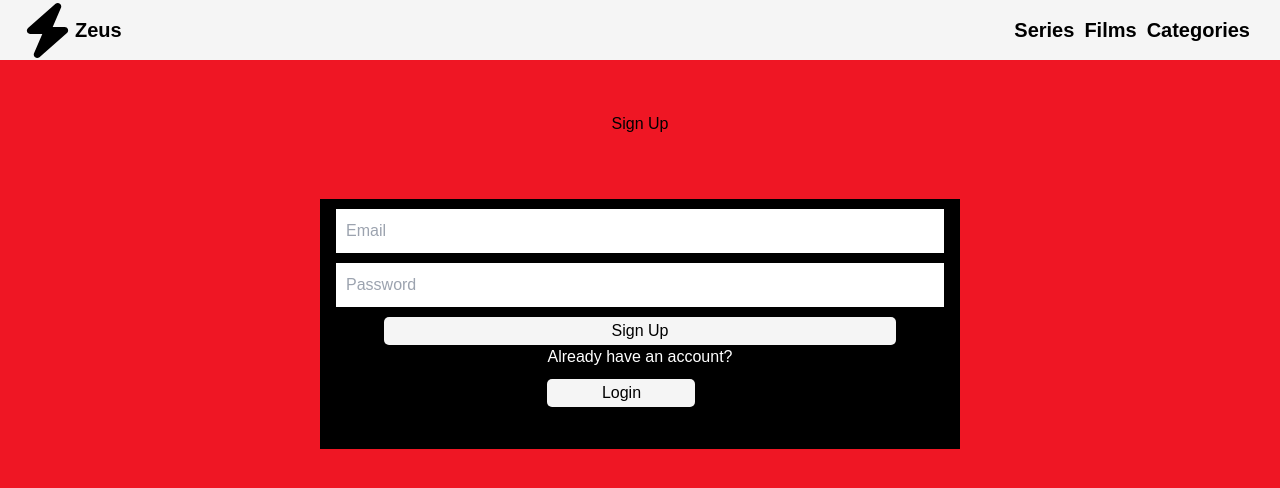
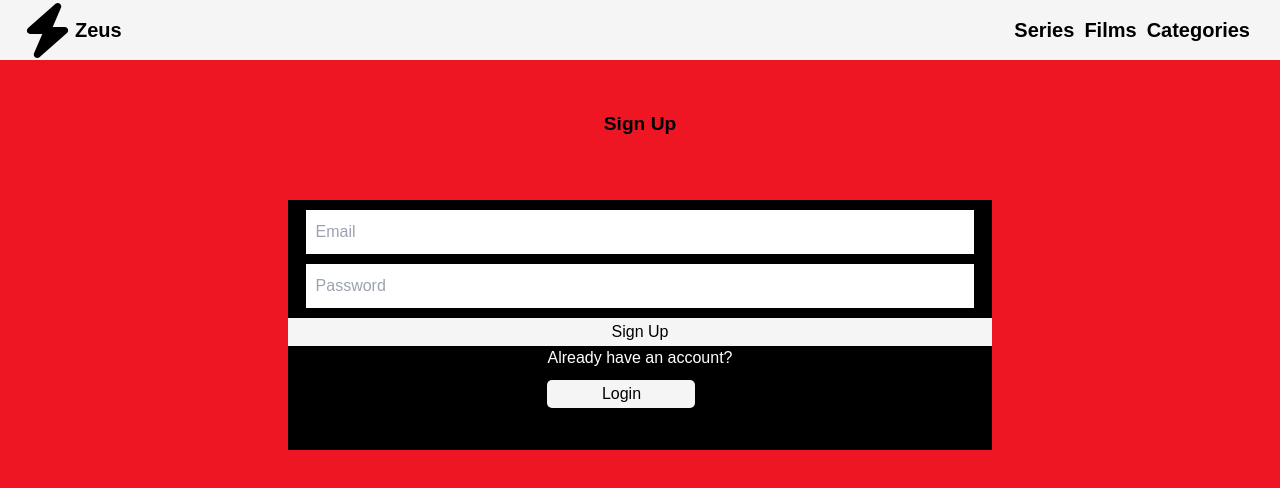
Before and after one commit to NanaKhodes/movie_app, a React (Vite) app: page / in a window 1280 px wide. Shown: the top 488 px of the page. Built offline with nearby package versions, Linux system fonts and the light colour scheme; no server answers; a web font is replaced by a local one.

Commit message:
increased btn size

```diff
--- a/src/authentication/Login.jsx
+++ b/src/authentication/Login.jsx
@@ -4,17 +4,16 @@ import { auth } from "./firebase";
 import { signInWithEmailAndPassword } from "firebase/auth";
 import { useNavigate } from "react-router-dom";
 import { PacmanLoader } from "react-spinners";
-import styles from "./Signup.module.css"
+import styles from "./Signup.module.css";
 import Nav from "../components/Nav";
 
-const Login = ({onLogin}) => {
+const Login = ({ onLogin }) => {
   const [email, setEmail] = useState("");
   const [password, setPassword] = useState("");
   const [error, setError] = useState("");
   const [loading, setLoading] = useState(false);
 
   const navigate = useNavigate();
-
 
   const handleLogin = async (e) => {
     e.preventDefault();
@@ -26,17 +25,18 @@ const Login = ({onLogin}) => {
       setError("Failed to load movies");
     } finally {
       setTimeout(() => {
-        setLoading(false)
+        setLoading(false);
       }, 2000);
     }
   };
 
   return (
     <div className={styles.signup}>
-      <h2>Login</h2>
+      <h2 className={styles.h2}>Login</h2>
       <form className={styles.form} onSubmit={handleLogin}>
+        <h2 className={styles.h2}>Login</h2>
         <input
-        className={styles.input}
+          className={styles.input}
           type="email"
           placeholder="Email"
           value={email}
@@ -44,7 +44,7 @@ const Login = ({onLogin}) => {
           required
         />
         <input
-        className={styles.input}
+          className={styles.input}
           type="password"
           placeholder="Password"
           value={password}
@@ -56,12 +56,12 @@ const Login = ({onLogin}) => {
         </button>
         {error && <p>{error}</p>}
       </form>
-      <PacmanLoader
+      {/* <PacmanLoader
         loading={loading}
         size={20}
         aria-label="Loading Spinner"
         data-testid="loader"
-      />
+      /> */}
     </div>
   );
 };
--- a/src/authentication/Login.module.css
+++ b/src/authentication/Login.module.css
@@ -2,6 +2,11 @@
   display: grid;
   place-items: center;
   height: 50vh;
+}
+.h2{
+  font-weight: bolder;
+  font-size: larger;
+  text-align: center;
 }
 .form {
   background-color: black;
@@ -13,7 +18,7 @@
   align-items: center;
 }
 .input {
-  width: 95%;
+  width: 100%;
   margin-top: 10px;
   padding: 10px;
 }
--- a/src/authentication/Signup.jsx
+++ b/src/authentication/Signup.jsx
@@ -23,7 +23,7 @@ const Signup = ({ onLogin }) => {
 
   return (
     <div className={styles.signup}>
-      <h2>Sign Up</h2>
+      <h2 className={styles.h2}>Sign Up</h2>
       <form className={styles.form} onSubmit={handleSignup}>
         <input
           className={styles.input}
--- a/src/authentication/Signup.module.css
+++ b/src/authentication/Signup.module.css
@@ -7,7 +7,7 @@
 .form{
     background-color: black;
     color: white;
-    width: 50%;
+    width: 55%;
     height: 250px;
     display: flex;
     flex-direction: column;
@@ -22,13 +22,17 @@
 /* .label{
     margin-top: 10px;
 } */
+
+ .h2{
+  font-weight: bolder;
+  font-size: larger;
+ }
 .btn{
     background-color: whitesmoke;
     color: black;
-    width: 80%;
+    width: 100%;
     margin-top: 10px;
     padding: 2px;
-    border-radius: 5px;
 }
 .login {
   background-color: whitesmoke;
```
